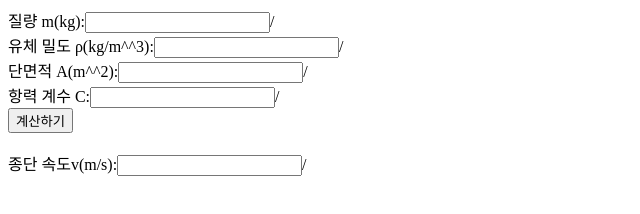
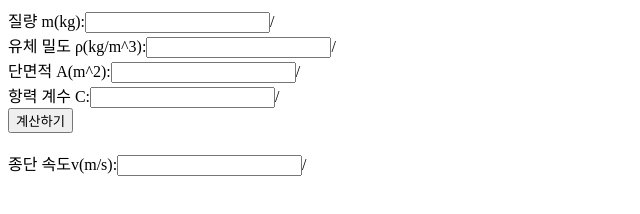
Before and after one commit to aedgexx/TerminalVelocityCalculator, a plain HTML site: page index.html in a window 1280 px wide. Shown: the full height of the page, 0-640 px from the left. Drawn offline with Linux system fonts and the light colour scheme.

Commit message:
Update index.html

```diff
--- a/index.html
+++ b/index.html
@@ -23,8 +23,8 @@
 </head>
 <body>
  <label>질량 m(kg):<input type='number' id='mass' step='any'>/</label><br>
- <label>유체 밀도 ρ(kg/m^^3):<input type='number' id='density' step='any'>/</label><br>
- <label>단면적 A(m^^2):<input type='number' id='area' step='any'>/</label><br>
+ <label>유체 밀도 ρ(kg/m^3):<input type='number' id='density' step='any'>/</label><br>
+ <label>단면적 A(m^2):<input type='number' id='area' step='any'>/</label><br>
  <label>항력 계수 C:<input type='number' id='C' step='any'>/</label><br>
  <button onclick="calculatev()">계산하기</button><br><br>
  <label>종단 속도v(m/s):<input type='number' id='result' readonly>/</label>
```
